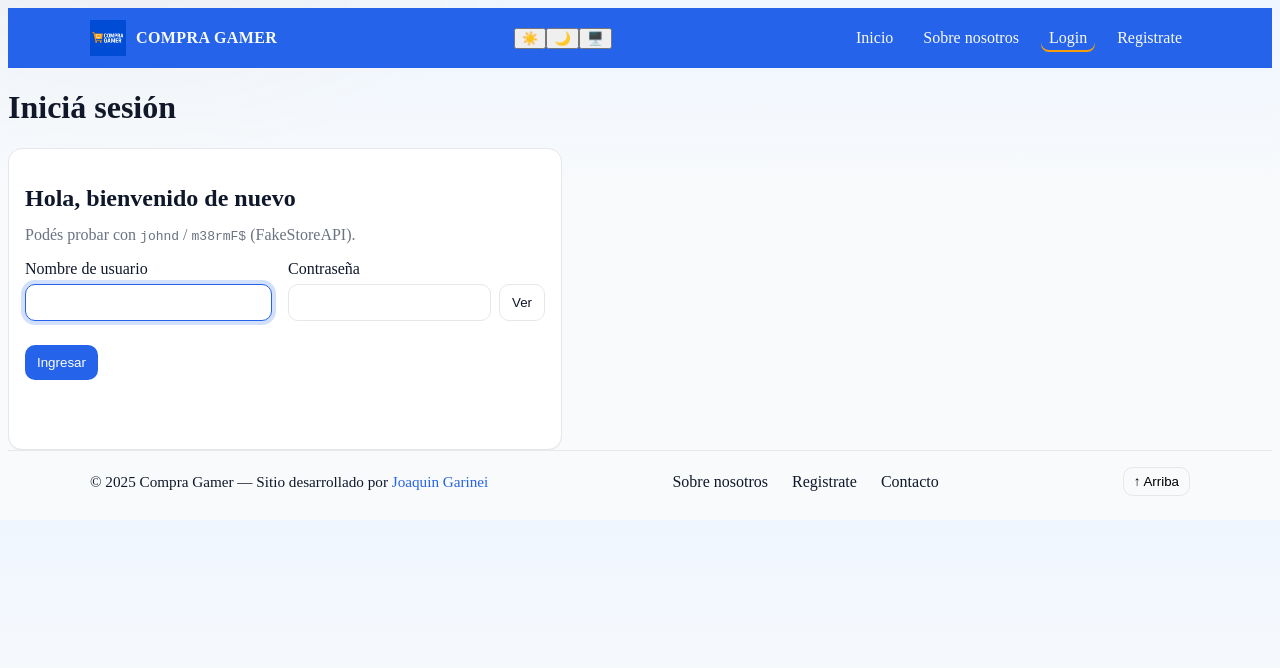
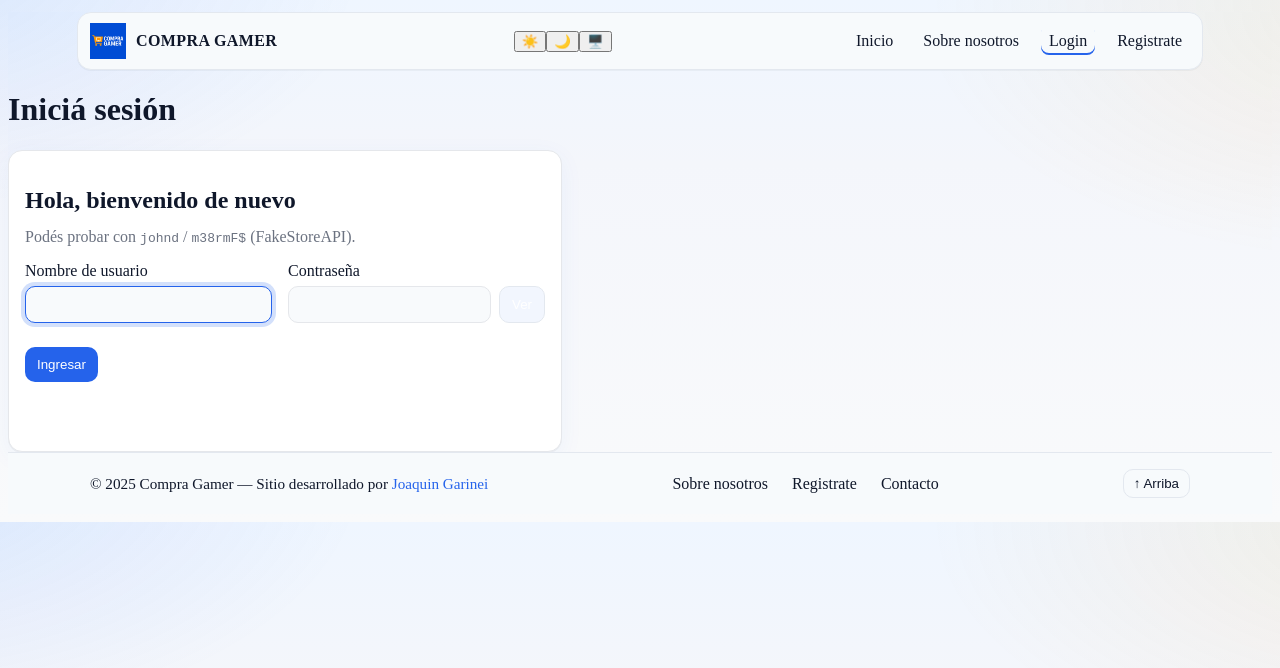
Before and after one commit to Joaco004/Proyecto-Final, a React (Vite) app: page /Login in a window 1280 px wide. Shown: the top 668 px of the page. Built offline with nearby package versions, Linux system fonts and the light colour scheme.

Commit message:
fix: modificacion de los estilos generales

```diff
--- a/src/index.css
+++ b/src/index.css
@@ -1,17 +1,19 @@
 :root{
   --brand-700:#2563eb;
   --accent-500:#f59e0b;
-  --bg-50:#f9fafb;
+  --bg-50:#f4f6fb;
   --bg-tint:#eff6ff;
   --text-900:#0f172a;
   --muted:#6b7280;
+  --surface-1:#ffffff;
+  --surface-2:#f7fafc;
   --card:#ffffff;
-  --card-border:#e5e7eb;
+  --card-border:#e3e8ef;
   --ring:#2563eb33;
 }
 
 :root.dark,[data-theme="dark"]{
-  --bg-50:#0b1220;
+  --bg:#0b1220;
   --bg-tint:#0d1530;
   --text-900:#e5e7eb;
   --muted:#94a3b8;
@@ -21,28 +23,124 @@
 
 html,body{
   background:
-    linear-gradient(180deg, var(--bg-tint) 0%, var(--bg-50) 40%, var(--bg-50) 100%);
+    radial-gradient(900px 480px at -10% -10%, rgba(37,99,235,.12), transparent 55%),
+    radial-gradient(800px 420px at 110% 0%, rgba(245,158,11,.10), transparent 60%),
+    linear-gradient(180deg, var(--bg-tint) 0%, var(--bg-50) 30%, #f9fafb 100%);
   color: var(--text-900);
 }
 
+:root.dark html,
+:root.dark body,
+[data-theme="dark"] body{
+  background:
+    radial-gradient(1200px 600px at 80% -10%, rgba(37,99,235,.15), transparent 60%),
+    radial-gradient(800px 400px at 10% 110%, rgba(245,158,11,.08), transparent 60%),
+    linear-gradient(180deg, var(--bg-tint) 0%, var(--bg) 60%, var(--bg) 100%);
+  color: var(--text-900);
+}
+
+
 .card{
+  background: linear-gradient(180deg, var(--surface-1) 0%, #f8fafc 100%);
+  border: 1px solid var(--card-border);
+  border-radius: 14px;
+  box-shadow: 0 6px 24px rgba(37,99,235,.05), 0 1px 0 rgba(16,24,40,.04);
+}
+
+:root.dark .card,[data-theme="dark"] .card{
   background: var(--card);
   border: 1px solid var(--card-border);
   border-radius: 14px;
-  box-shadow: 0 1px 0 rgba(16,24,40,.04);
-}
-:root.dark .card,[data-theme="dark"] .card{
-  box-shadow: 0 1px 0 rgba(255,255,255,.03);
+  box-shadow: 0 6px 24px rgba(0,0,0,.45), inset 0 1px 0 rgba(255,255,255,.02);
 }
 
-body::before{
-  content:"";
-  position:fixed; inset:0; pointer-events:none;
-  background: radial-gradient(700px 400px at 10% -10%, rgba(245,158,11,.06), transparent 60%);
+.home__header,
+.about-hero,
+.nf__card,
+.form-card,
+.card.created{
+  background: var(--surface-2);
+  border: 1px solid var(--card-border);
+  border-radius: 14px;
 }
+
+input, textarea, select{
+  display:block;
+  padding:5px;
+  background:#f8fafc;
+  border:1px solid var(--card-border);
+  border-radius:10px;
+}
+input:focus, textarea:focus, select:focus{
+  box-shadow:0 0 0 4px var(--ring);
+  border-color: var(--brand-700);
+}
+
+:root.dark :is(input,textarea,select):focus,
+[data-theme="dark"] :is(input,textarea,select):focus{
+  box-shadow: 0 0 0 4px rgba(37,99,235,.25);
+  border-color: var(--brand-700);
+}
+
+.btn{ background:#2563eb; color:#fff; border:none; border-radius:10px; }
+.btn--ghost{
+  background: rgba(37,99,235,.06);
+  border: 1px solid var(--card-border);
+}
+
+a:hover{ color:#2563eb; }
 
 .red { background-color: red; }
 .blue { background-color: blue; }
 .error { color: red; }
 .popup-edit { background-color: yellowgreen; padding: 20px; }
-input, textarea { display: block; padding: 5px; }
+:root.dark html,
+:root.dark body,
+[data-theme="dark"] body{
+  background:
+    radial-gradient(1200px 600px at 80% -10%, rgba(37,99,235,.10), transparent 60%),
+    radial-gradient(800px 400px at 10% 110%, rgba(245,158,11,.05), transparent 60%),
+    linear-gradient(180deg, var(--bg-tint) 0%, var(--bg) 75%, var(--bg) 100%);
+}
+
+:root.dark .about-hero,
+:root.dark .home__header,
+:root.dark .form-card,
+:root.dark .nf__card,
+:root.dark .card.created,
+[data-theme="dark"] .about-hero,
+[data-theme="dark"] .home__header,
+[data-theme="dark"] .form-card,
+[data-theme="dark"] .nf__card,
+[data-theme="dark"] .card.created{
+  background: var(--card);
+  border-color: var(--card-border);
+}
+
+:root.dark :is(input,textarea,select),
+[data-theme="dark"] :is(input,textarea,select){
+  background:#0e1726;
+  border:1px solid #223046;
+  color: var(--text-900);
+}
+:root.dark :is(input,textarea,select)::placeholder,
+[data-theme="dark"] :is(input,textarea,select)::placeholder{
+  color:#64748b;
+}
+:root.dark :is(input,textarea,select):focus,
+[data-theme="dark"] :is(input,textarea,select):focus{
+  border-color: var(--brand-700);
+  box-shadow: 0 0 0 3px rgba(37,99,235,.25);
+}
+
+:root.dark .card,
+[data-theme="dark"] .card{
+  border-color: var(--card-border);
+  box-shadow: 0 8px 28px rgba(0,0,0,.6), inset 0 1px 0 rgba(255,255,255,.02);
+}
+
+:root.dark .nav.open .nav__list,
+[data-theme="dark"] .nav.open .nav__list{
+  background: var(--card);
+  border:1px solid var(--card-border);
+}
--- a/src/styles/components/Footer.css
+++ b/src/styles/components/Footer.css
@@ -1,66 +1,50 @@
-:root {
-  --brand-700:#2563eb;
-  --accent-500:#f59e0b;
-  --bg-50:#f9fafb;
-  --text-900:#0f172a;
+.site-footer{
+  background: var(--surface-2);
+  border-top: 1px solid var(--card-border);
+  color: var(--text-900);
 }
 
-.site-footer {
-  background: var(--bg-50);
-  border-top: 1px solid #e5e7eb;
+.site-footer__inner{
+  max-width:1100px; margin:0 auto; padding:16px;
+  display:flex; flex-wrap:wrap; align-items:center; gap:12px;
+  justify-content:space-between;
+}
+
+.site-footer__copy{ margin:0; font-size:.95rem; }
+.site-footer__copy a{
+  color: var(--brand-700);
+  text-decoration:none;
+}
+.site-footer__copy a:hover{ color: var(--accent-500); }
+
+.site-footer__nav{ display:flex; gap:12px; }
+.site-footer__nav a{
+  text-decoration:none; color: var(--text-900);
+  padding:4px 6px; border-radius:8px;
+}
+.site-footer__nav a:hover{ color: var(--brand-700); }
+
+.site-footer__top{
+  background: transparent;
+  border: 1px solid var(--card-border);
+  border-radius:10px;
+  padding:6px 10px; cursor:pointer;
   color: var(--text-900);
 }
-.site-footer__inner {
-  max-width:1100px;
-  margin:0 auto;
-  padding:16px;
-  display:flex;
-  flex-wrap:wrap;
-  align-items:center;
-  gap:12px;
-  justify-content:space-between;
-}
-.site-footer__copy {
-    margin:0;
-    font-size:.95rem;
-}
-.site-footer__copy a {
-    color:var(--brand-700);
-    text-decoration:none;
-}
-.site-footer__copy a:hover {
-    color:var(--accent-500);
+.site-footer__top:hover{
+  border-color: var(--brand-700);
+  color: var(--brand-700);
 }
 
-.site-footer__nav {
-    display:flex;
-    gap:12px;
-}
-.site-footer__nav a {
-  text-decoration:none;
-  color:var(--text-900);
-  padding:4px 6px;
-  border-radius:8px;
-}
-.site-footer__nav a:hover {
-    color:var(--brand-700);
+
+:root.dark .site-footer,
+[data-theme="dark"] .site-footer{
+  background: var(--card);
+  border-top-color: var(--card-border);
+  color: var(--text-900);
 }
 
-.site-footer__top {
-  background:transparent;
-  border:1px solid #e5e7eb;
-  border-radius:10px;
-  padding:6px 10px;
-  cursor:pointer;
+
+@media (max-width:880px){
+  .site-footer__inner{ flex-direction:column; align-items:flex-start; }
 }
-.site-footer__top:hover {
-    border-color:var(--brand-700);
-    color:var(--brand-700);
-}
-
-@media (max-width:880px) {
-  .site-footer__inner {
-    flex-direction:column;
-    align-items:flex-start;
-}
-}
--- a/src/styles/components/Header.css
+++ b/src/styles/components/Header.css
@@ -1,31 +1,34 @@
-:root{
-  --brand-700:#2563eb;
-  --accent-500:#f59e0b;
-  --bg-50:#f9fafb;
+.cg-header{
+  background: transparent;
+  position: sticky; top: 0; z-index: 30;
 }
 
-.cg-header{
-  background:var(--brand-700);
-  color:var(--bg-50);
-  position:sticky; top:0; z-index:30;
-}
 .cg-header__inner{
-  max-width:1100px;
-  margin:0 auto;
-  padding:12px 16px;
-  display:flex;
-  align-items:center;
-  justify-content:space-between;
-  gap:12px;
+  max-width:1100px; margin:12px auto; padding:10px 12px;
+  display:flex; align-items:center; justify-content:space-between; gap:12px;
+
+  background: var(--surface-2);
+  border:1px solid var(--card-border);
+  border-radius:14px;
+  box-shadow: 0 1px 0 rgba(16,24,40,.04);
+  backdrop-filter: saturate(1.1) blur(6px);
 }
 
-.brand {
+
+:root.dark .cg-header__inner,
+[data-theme="dark"] .cg-header__inner{
+  background: var(--card);
+  box-shadow: 0 1px 0 rgba(255,255,255,.03);
+}
+
+.brand{
   display:inline-flex;
   align-items:center;
   gap:10px;
   text-decoration:none;
-    color:var(--bg-50);
+  color: var(--text-900);
 }
+
 .brand__logo {
   height:36px;
   width:auto;
@@ -36,9 +39,8 @@
   letter-spacing:.4px;
 }
 
-.nav{
-    display:flex;
-}
+
+.nav{ display:flex; }
 .nav__list {
   display:flex;
   align-items:center;
@@ -47,58 +49,60 @@
   margin:0;
   padding:0;
 }
-.nav__link{
-  color:var(--bg-50);
+.nav__link {
+  color: var(--text-900);
   text-decoration:none;
   padding:6px 8px;
   border-radius:8px;
 }
 .nav__link:hover {
-    color:var(--accent-500);
+  color: var(--brand-700);
 }
 .nav__link.active {
-    box-shadow: inset 0 -2px 0 var(--accent-500);
+  box-shadow: inset 0 -2px 0 var(--brand-700);
 }
 
+
 .btn{
-  background:var(--accent-500); color:#111; border:none;
+  background: var(--brand-700); color:#fff; border:none;
   padding:8px 12px; border-radius:10px; cursor:pointer;
 }
 .btn--ghost{
-  background:transparent; color:var(--bg-50);
-  border:1px solid rgba(255,255,255,.35);
+  background: transparent; color: var(--text-900);
+  border:1px solid var(--card-border);
 }
-.btn--ghost:hover{ border-color: var(--accent-500); color: var(--accent-500); }
+.btn--ghost:hover {
+  border-color: var(--brand-700);
+  color: var(--brand-700);
+}
 
-.nav__toggle{
+
+.nav__toggle {
   display:none;
-  background:transparent; color:var(--bg-50);
-  border:1px solid rgba(255,255,255,.35);
+  background:transparent; color: var(--text-900);
+  border:1px solid var(--card-border);
   border-radius:10px; padding:6px 10px; cursor:pointer;
 }
 
 
-@media (max-width:880px){
+@media (max-width:880px) {
   .nav__toggle{ display:inline-block; }
-  .nav{ position:absolute; right:16px; top:64px; }
+  .nav{ position:absolute; right:16px; top:72px; }
   .nav:not(.open) .nav__list{ display:none; }
   .nav.open .nav__list{
-    display:flex; flex-direction:column;
-    gap:10px;
-    background:#1e40af;
-    border:1px solid rgba(255,255,255,.15);
+    display:flex; flex-direction:column; gap:10px;
+    background: var(--card);
+    border:1px solid var(--card-border);
     padding:12px; border-radius:12px;
   }
   .brand__logo{ height:30px; }
   .brand__name{ font-size:.95rem; }
 }
 
+
 .header-actions{
-  display:flex;
-  align-items:center;
-  gap:10px;
+  display:flex; align-items:center; gap:10px;
 }
-
 @media (max-width:880px){
   .header-actions{ margin-left:auto; }
 }
--- a/src/styles/pages/Dashboard.css
+++ b/src/styles/pages/Dashboard.css
@@ -1,45 +1,61 @@
-.form-card {
-  background:#fff; border:1px solid #e5e7eb; padding:16px;
-  border-radius:14px; margin:16px 0;
-}
-.field { display:flex; flex-direction:column; gap:6px; margin-bottom:12px;
-}
-.field input, .field textarea, .field select {
-  padding:10px 12px; border:1px solid #e5e7eb; border-radius:10px; outline:none;
-}
-.field input:focus, .field textarea:focus, .field select:focus {
-  box-shadow:0 0 0 4px #2563eb33; border-color:#2563eb;
-}
-.error {
-    color:#dc2626; font-size:.85rem;
-}
-.form-msg {
-    margin-top:8px; font-size:.95rem;
-}
-.form-msg.ok {
-    color:#065f46;
-}
-.form-msg.err {
-    color:#b91c1c;
+.form-card{
+  background: var(--surface-2);
+  border: 1px solid var(--card-border);
+  padding:16px;
+  border-radius:14px;
+  margin:16px 0;
 }
 
+:root.dark .form-card,
+[data-theme="dark"] .form-card{
+  background: var(--card);
+}
+
+
+.field{ display:flex; flex-direction:column; gap:6px; margin-bottom:12px; }
+.field input,
+.field textarea,
+.field select{
+  padding:10px 12px;
+  background:#f8fafc;
+  border:1px solid var(--card-border);
+  border-radius:10px;
+  outline:none;
+}
+:root.dark .field :is(input,textarea,select),
+[data-theme="dark"] .field :is(input,textarea,select){
+  background: var(--card);
+}
+
+.field input:focus,
+.field textarea:focus,
+.field select:focus{
+  box-shadow: 0 0 0 4px var(--ring);
+  border-color: var(--brand-700);
+}
+
+.error{ color:#dc2626; font-size:.85rem; }
+.form-msg{ margin-top:8px; font-size:.95rem; }
+.form-msg.ok{ color:#065f46; }
+.form-msg.err{ color:#b91c1c; }
+
 .btn{
-  background:#2563eb; color:#fff; border:none; padding:10px 12px;
+  background: var(--brand-700);
+  color:#fff; border:none; padding:10px 12px;
   border-radius:10px; cursor:pointer;
 }
-.btn[disabled] {
-    opacity:.6; cursor:not-allowed;
+.btn[disabled]{ opacity:.6; cursor:not-allowed; }
+
+.card.created{
+  background: var(--card);
+  border:1px solid var(--card-border);
+  border-radius:14px; padding:12px;
 }
 
-.card.created {
-    background:#fff; border:1px solid #e5e7eb; border-radius:14px; padding:12px;
-}
-
-/* Responsive: 880px */
-@media (min-width:880px) {
+@media (min-width:880px){
   form{
     display:grid; grid-template-columns: 1fr 1fr; gap:12px 16px;
   }
-  .field:nth-child(3){ grid-column: 1 / -1; } /* descripción full width */
+  .field:nth-child(3){ grid-column: 1 / -1; }
   .btn{ grid-column: 1 / -1; justify-self:start; }
 }
```
Lines whose indentation alone changed are shown as unchanged.
